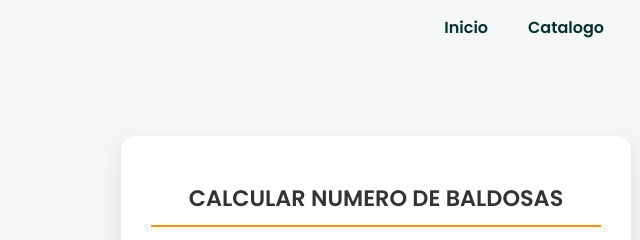
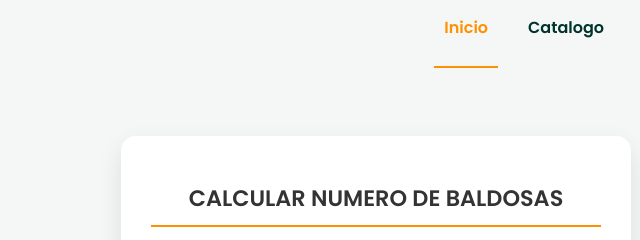
Before and after one commit to Ilder15/LaEscandi, a plain HTML site: page index.html in a window 1280 px wide. In both pictures the pointer is over the link "Inicio". Shown: the top 240 px of the page, 264-904 px from the left. Drawn offline with Linux system fonts and the light colour scheme.

Commit message:
Refactor CSS for improved styling and layout

```diff
--- a/Calcularadora.css
+++ b/Calcularadora.css
@@ -122,3 +122,7 @@ button:hover {
             transition: color 0.3s;
             padding: 5px 10px;
         }
+        .nav-link:hover {
+            color: #ff9100; /* El naranja de tu botón */
+            border-bottom: 2px solid #ff9100;
+        }
```
